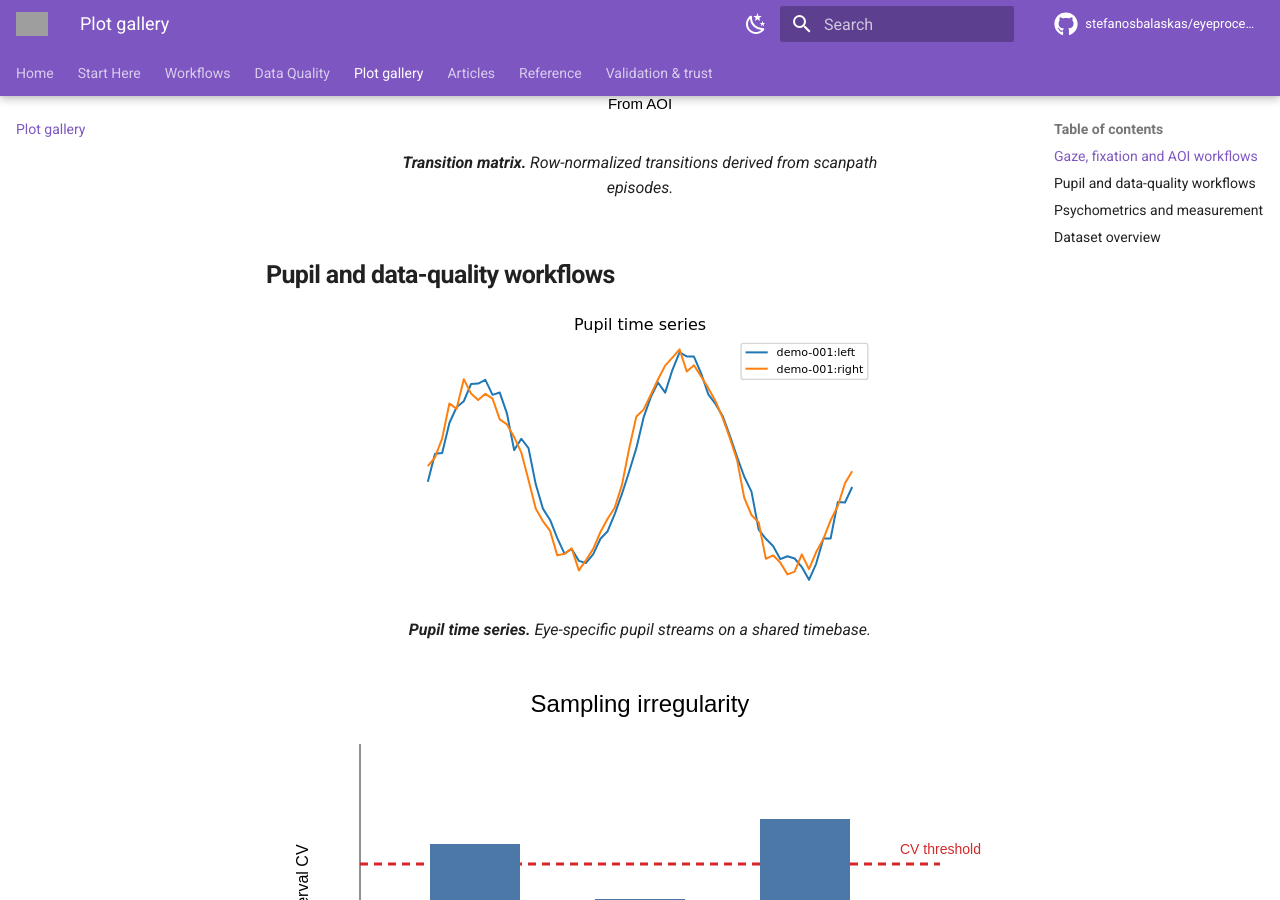
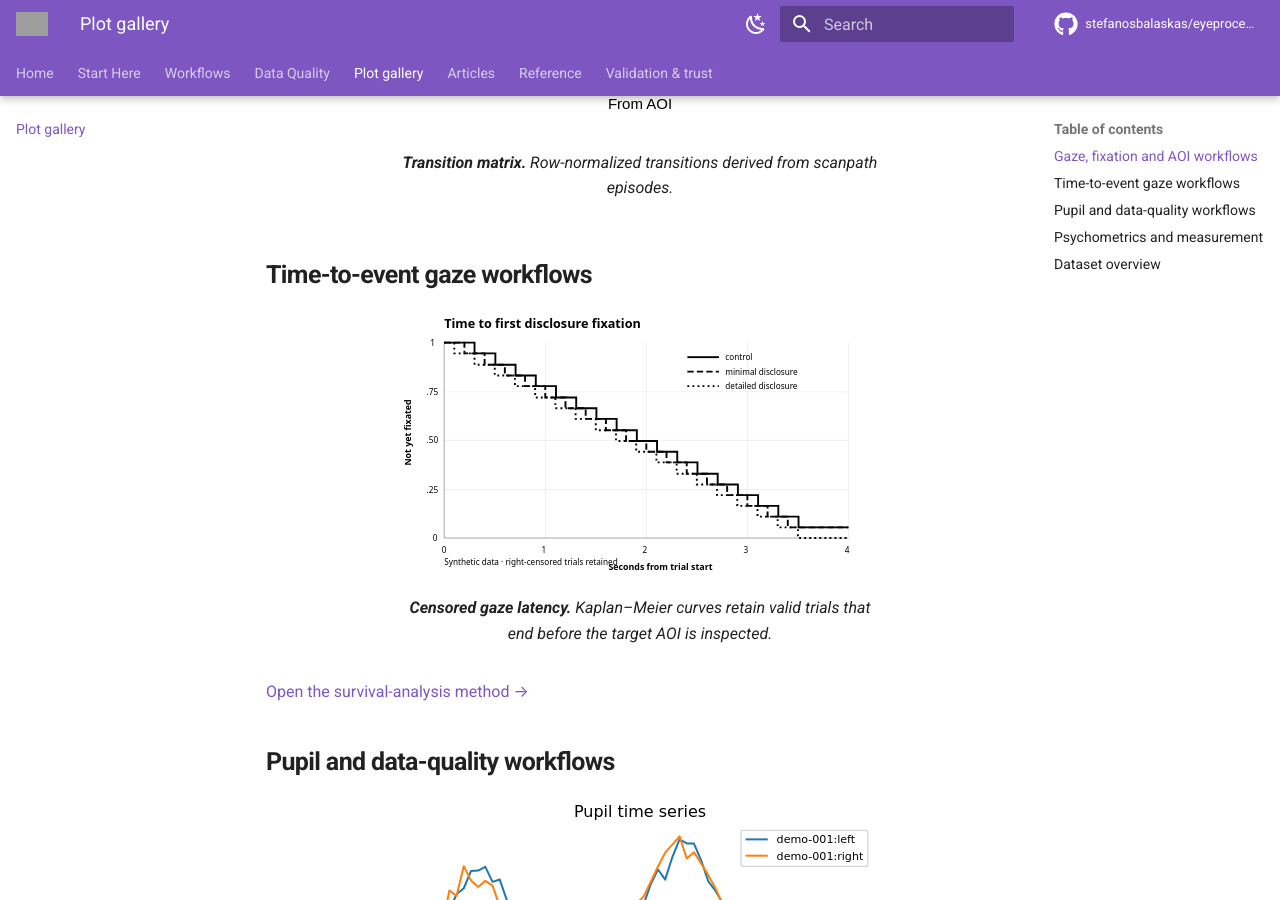
Before and after one commit to stefanosbalaskas/eyeprocesspy, an MkDocs documentation site: the page built from docs/gallery.md, in a window 1280 px wide and 900 px high, scrolled down 2976 px. Built offline with MkDocs 1.6.1 and Material for MkDocs 9.7.7, drawn with Linux system fonts in a browser that asks for light colours; comment, search, counter and statistics services are not loaded; grey boxes are pictures that could not be loaded.

Commit message:
merge: import latest gaze-survival tranche

```diff
--- a/docs/gallery.md
+++ b/docs/gallery.md
@@ -37,6 +37,19 @@ The previews on this page summarize deterministic `eyeprocesspy 0.1.0` example o
 </figure>
 
 </div>
+
+## Time-to-event gaze workflows
+
+<div class="ep-gallery" markdown>
+
+<figure>
+  <img src="../assets/gaze-survival/km-disclosure.svg" alt="Kaplan–Meier gaze-latency curves">
+  <figcaption><strong>Censored gaze latency.</strong> Kaplan–Meier curves retain valid trials that end before the target AOI is inspected.</figcaption>
+</figure>
+
+</div>
+
+[Open the survival-analysis method →](methods/gaze-survival/index.md)
 
 ## Pupil and data-quality workflows
 
```
